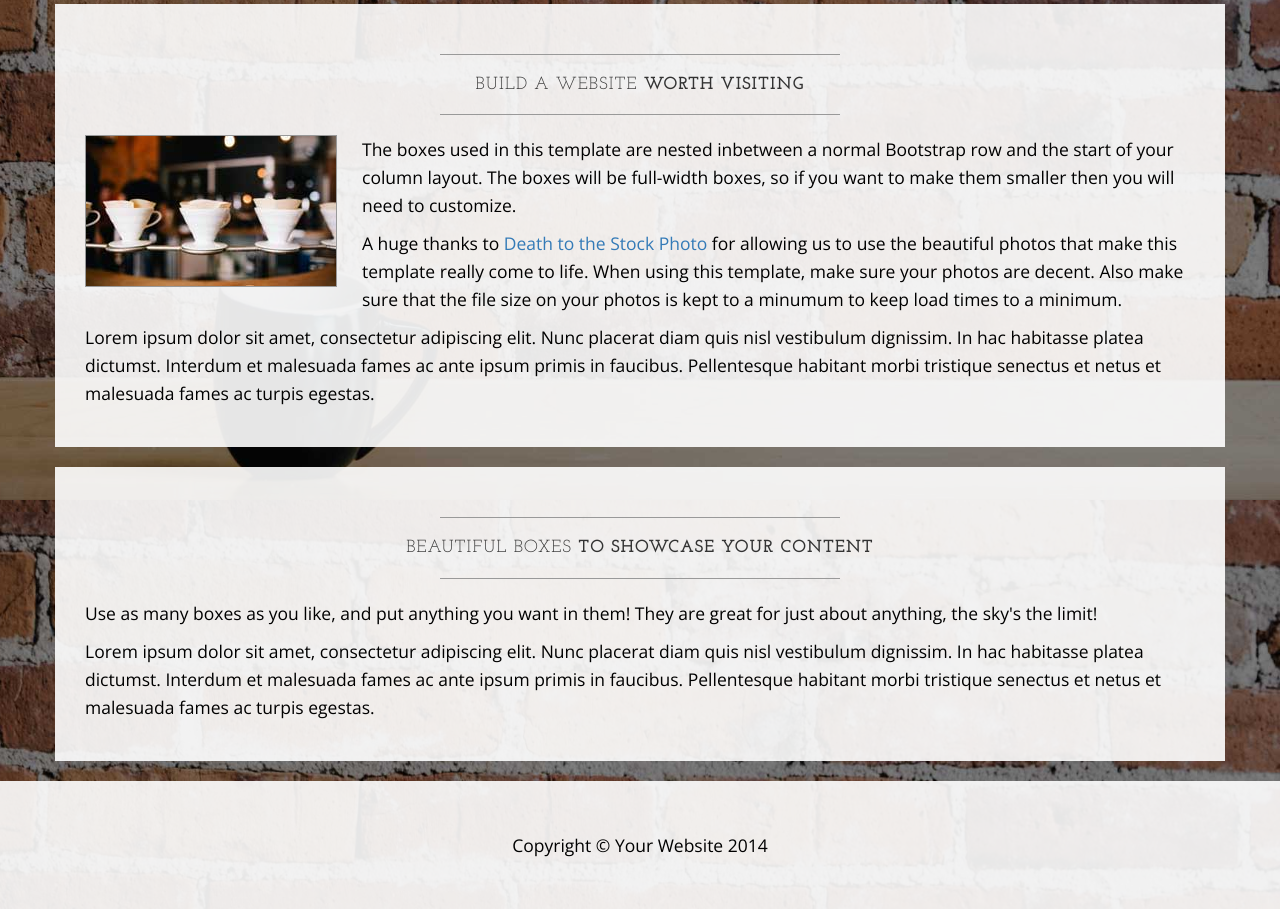
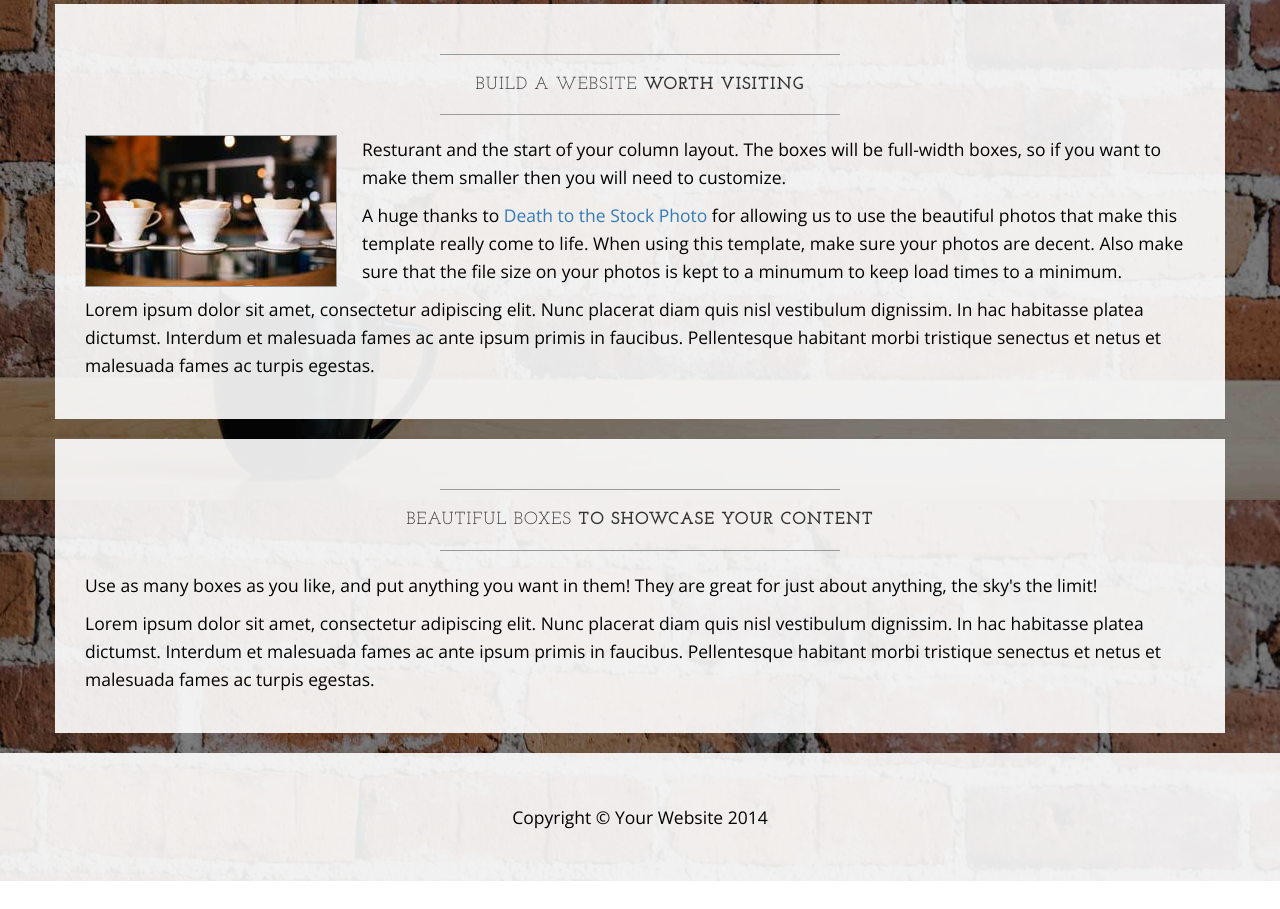
Before and after one commit to ashishthaps/shuktara, a plain HTML site: page Shuktara/index.html in a window 1280 px wide. Shown: the part 1100-2009 px from the top of the page. After the commit the page ends 1981 px from the top, so only its background shows below. Drawn offline with nearby package versions, Linux system fonts and the light colour scheme.

Commit message:
Update index.html

```diff
--- a/Shuktara/index.html
+++ b/Shuktara/index.html
@@ -129,7 +129,7 @@
                     <hr>
                     <img class="img-responsive img-border img-left" src="img/intro-pic.jpg" alt="">
                     <hr class="visible-xs">
-                    <p>The boxes used in this template are nested inbetween a normal Bootstrap row and the start of your column layout. The boxes will be full-width boxes, so if you want to make them smaller then you will need to customize.</p>
+                    <p>Resturant and the start of your column layout. The boxes will be full-width boxes, so if you want to make them smaller then you will need to customize.</p>
                     <p>A huge thanks to <a href="http://join.deathtothestockphoto.com/" target="_blank">Death to the Stock Photo</a> for allowing us to use the beautiful photos that make this template really come to life. When using this template, make sure your photos are decent. Also make sure that the file size on your photos is kept to a minumum to keep load times to a minimum.</p>
                     <p>Lorem ipsum dolor sit amet, consectetur adipiscing elit. Nunc placerat diam quis nisl vestibulum dignissim. In hac habitasse platea dictumst. Interdum et malesuada fames ac ante ipsum primis in faucibus. Pellentesque habitant morbi tristique senectus et netus et malesuada fames ac turpis egestas.</p>
                 </div>
```
